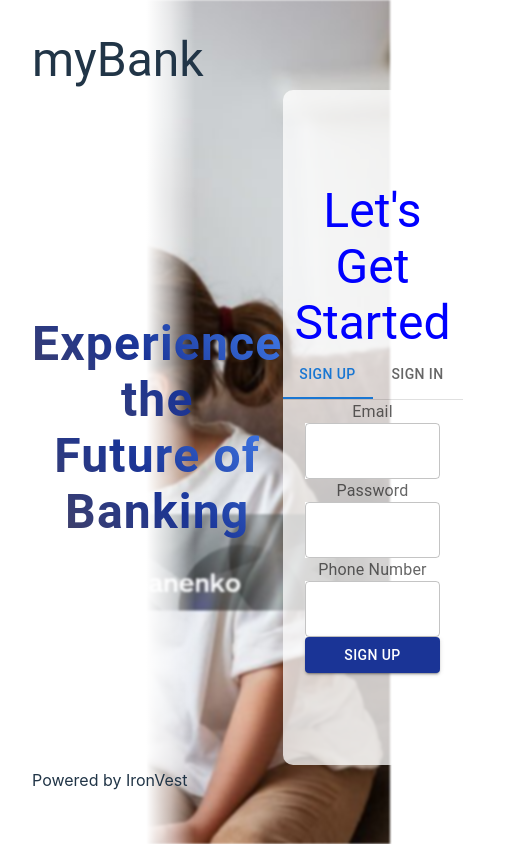
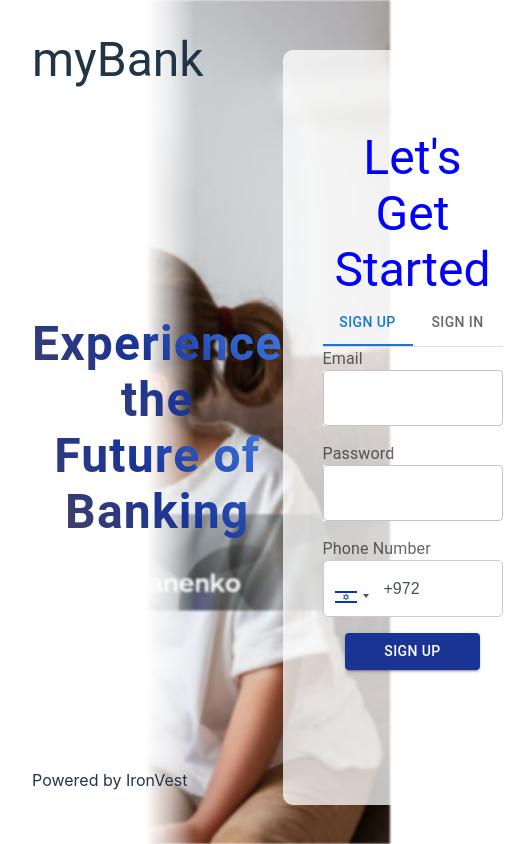
Before and after one commit to VikiMaiselman/SecureAuthentication-, a React (Vite) app in the folder client/: page /sign-up in a window 390 px wide. Shown: the whole page, 527 px wide, since content can reach past the window. Built offline with nearby package versions, Linux system fonts and the light colour scheme.

Commit message:
style form inputs + add the PhoneInput lib

```diff
--- a/client/package.json
+++ b/client/package.json
@@ -16,6 +16,7 @@
     "@mui/material": "^5.15.15",
     "react": "^18.2.0",
     "react-dom": "^18.2.0",
+    "react-phone-input-2": "^2.15.1",
     "react-router-dom": "^6.22.3"
   },
   "devDependencies": {
--- a/client/src/pages/Auth.jsx
+++ b/client/src/pages/Auth.jsx
@@ -1,6 +1,11 @@
+import React from "react";
 import { Box, Button, FormLabel, Tab, Tabs, TextField, Typography } from "@mui/material";
 import { styled } from "@mui/system";
-import React from "react";
+
+import PhoneInput from "react-phone-input-2";
+import "react-phone-input-2/lib/material.css";
+
+import "react-phone-input-2/lib/bootstrap.css";
 
 const AuthPageContainer = styled("div")({
   height: "80vh",
@@ -33,12 +38,16 @@ const Overlay = styled("div")({
 });
 
 const AuthForm = styled("div")({
-  width: "30rem",
+  width: "25rem",
   height: "100%",
   display: "flex",
   flexDirection: "column",
   alignItems: "center",
-  justifyContent: "center",
+  justifyContent: "flex-start",
+
+  paddingTop: "5em",
+  paddingLeft: "2.5em",
+  paddingRight: "1.5em",
   position: "relative",
   zIndex: 6,
   borderRadius: "10px",
@@ -85,28 +94,42 @@ export default function Auth() {
       </div>
 
       <AuthForm>
-        <Typography variant="h3" sx={{ color: "blue" }}>
+        <Typography variant="h3" sx={{ color: "blue", alignSelf: "center" }}>
           Let's Get Started
         </Typography>
 
         {/* <Tabs value={value} onChange={handleChange} centered> */}
-        <Box sx={{ borderBottom: 1, borderColor: "divider" }}>
-          <Tabs value={activeTab} onChange={handleChangeTab} centered>
+        <Box sx={{ borderBottom: 1, borderColor: "divider", alignSelf: "center" }}>
+          <Tabs value={activeTab} onChange={handleChangeTab}>
             <Tab id="signup" label="Sign Up" sx={{ border: "none" }} />
             <Tab id="signin" label="Sign In" />
           </Tabs>
         </Box>
 
-        <FormLabel forHtml="email">Email</FormLabel>
-        <TextField id="email" sx={{ width: "75%", backgroundColor: "rgb(255, 255, 255)" }}></TextField>
+        <FormLabel forHtml="email" sx={{ alignSelf: "start" }}>
+          Email
+        </FormLabel>
+        <TextField
+          id="email"
+          sx={{ width: "100%", backgroundColor: "rgb(255, 255, 255)", marginBottom: "1em" }}
+        ></TextField>
 
-        <FormLabel forHtml="pswd">Password</FormLabel>
-        <TextField id="pswd" sx={{ width: "75%", backgroundColor: "rgb(255, 255, 255)" }}></TextField>
+        <FormLabel forHtml="pswd" sx={{ alignSelf: "start" }}>
+          Password
+        </FormLabel>
+        <TextField
+          id="pswd"
+          sx={{ width: "100%", backgroundColor: "rgb(255, 255, 255)", marginBottom: "1em" }}
+        ></TextField>
 
-        {activeTab === 0 && (
+        {!activeTab && (
           <>
-            <FormLabel forHtml="phone">Phone Number</FormLabel>
-            <TextField id="phone" sx={{ width: "75%", backgroundColor: "rgb(255, 255, 255)" }}></TextField>
+            <FormLabel forHtml="phone" sx={{ alignSelf: "start" }}>
+              Phone Number
+            </FormLabel>
+            <PhoneInput id="phone" country={"il"} inputStyle={{ width: "100%", marginBottom: "1em" }} />
+
+            {/* value={this.state.phone} onChange={(phone) => this.setState({ phone })} */}
           </>
         )}
 
```
Also changed, not shown: 1 other file (tests, documents, lock files or other folders).
